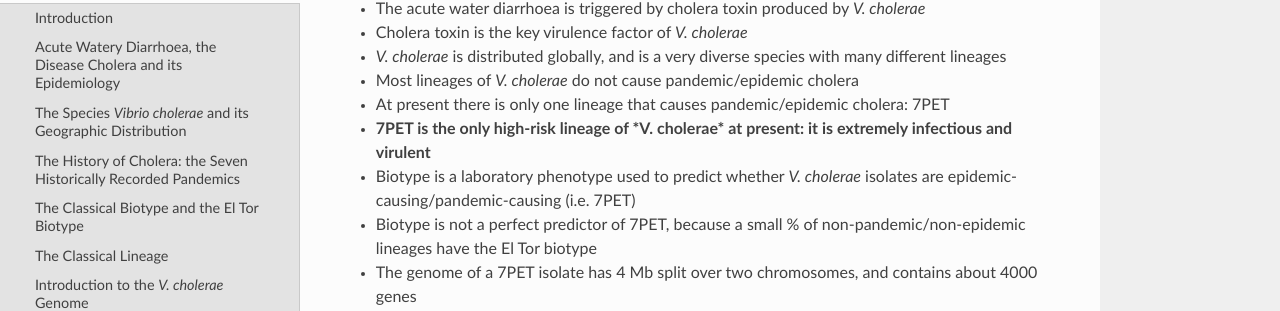
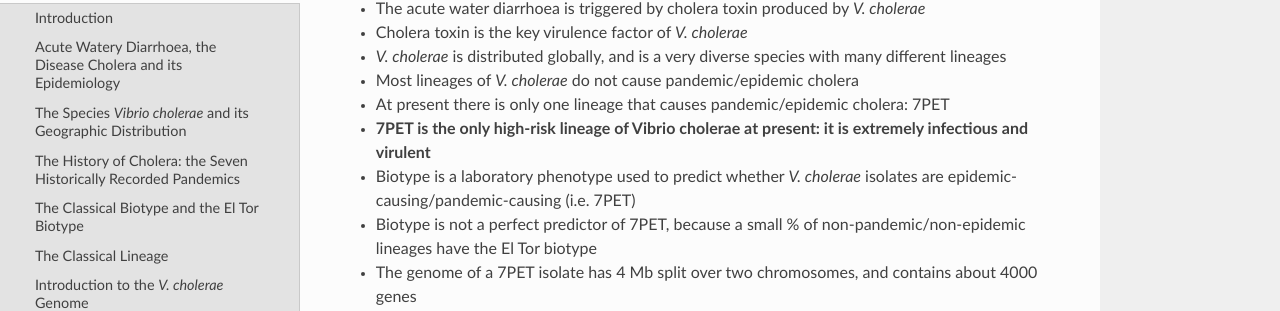
Before and after one commit to avrilcoghlan/cholerabook, a Sphinx documentation site: the page built from docs/source/vibriogenomes.rst, in a window 1280 px wide and 900 px high, scrolled down 8753 px. Shown: the part 139-450 px from the top of the window. Built offline with Sphinx 7.4.7 and the Read the Docs theme 2.0.0, drawn with Linux system fonts in a browser that asks for light colours.

Commit message:
Update vibriogenomes.rst

```diff
--- a/docs/source/vibriogenomes.rst
+++ b/docs/source/vibriogenomes.rst
@@ -227,7 +227,7 @@
 * *V. cholerae* is distributed globally, and is a very diverse species with many different lineages
 * Most lineages of *V. cholerae* do not cause pandemic/epidemic cholera
 * At present there is only one lineage that causes pandemic/epidemic cholera: 7PET
-* **7PET is the only high-risk lineage of *V. cholerae* at present: it is extremely infectious and virulent**
+* **7PET is the only high-risk lineage of Vibrio cholerae at present: it is extremely infectious and virulent**
 * Biotype is a laboratory phenotype used to predict whether *V. cholerae* isolates are epidemic-causing/pandemic-causing (i.e. 7PET)
 * Biotype is not a perfect predictor of 7PET, because a small % of non-pandemic/non-epidemic lineages have the El Tor biotype
 * The genome of a 7PET isolate has 4 Mb split over two chromosomes, and contains about 4000 genes
```
